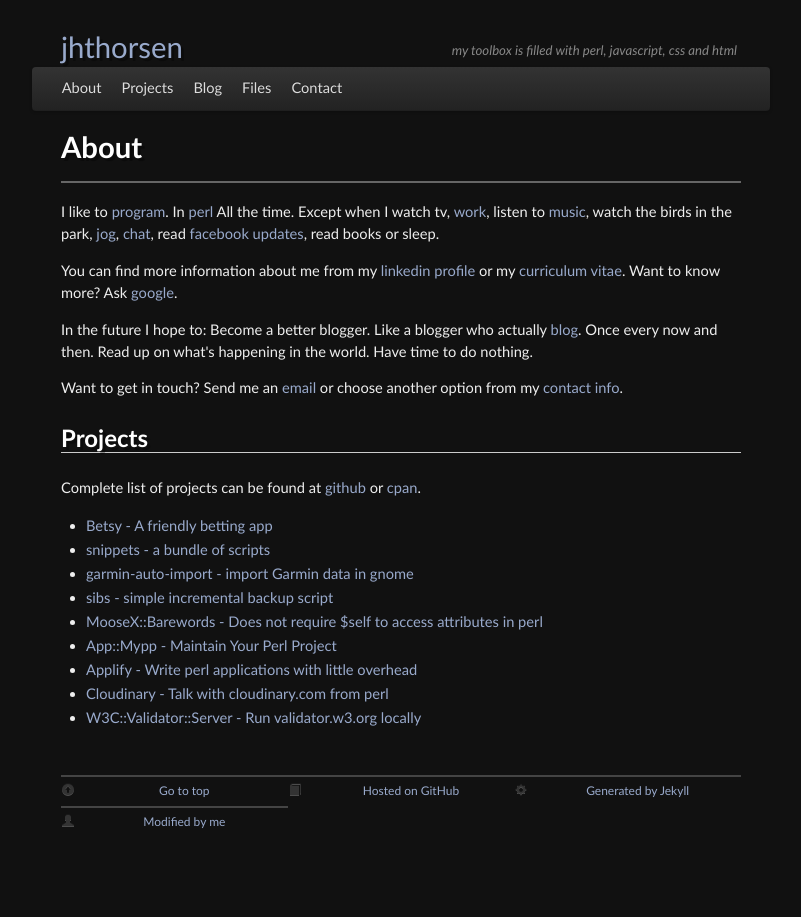
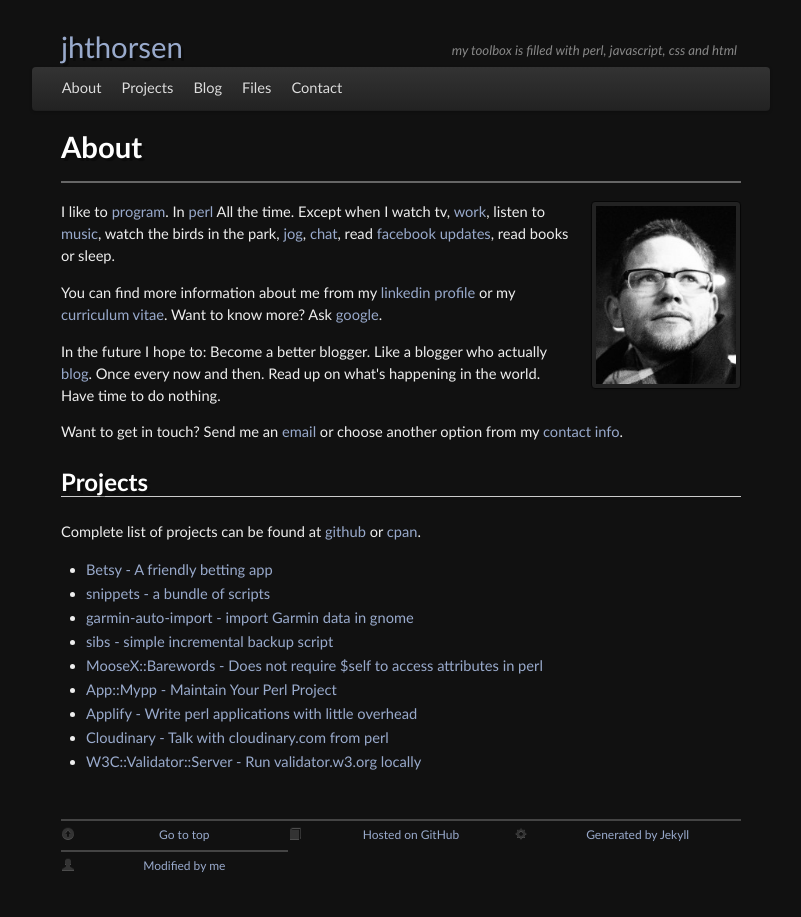
Before and after one commit to kberov/jhthorsen.github.com, a Jekyll site: the page built from index.html, in a window 1280 px wide. Shown: the whole page, without its empty margins (239-1040 px from the left). Built offline with Jekyll 4.4.1, drawn with Linux system fonts in a browser that asks for light colours.

Commit message:
Add image of me

```diff
--- a/index.html
+++ b/index.html
@@ -4,6 +4,9 @@ title: about
 ---
 
 <h1 class="page-header">About</h1>
+<div class="thumbnail span2 pull-right">
+    <img src="/img/335002_10151283069355581_126397468_o.jpg" alt="Image of me">
+</div>
 <p>
     I like to <a href="http://github.com/jhthorsen">program</a>.
     In <a href="http://metacpan.org/author/JHTHORSEN">perl</a>
```
Also changed, not shown: img/335002_10151283069355581_126397468_o.jpg (added).
